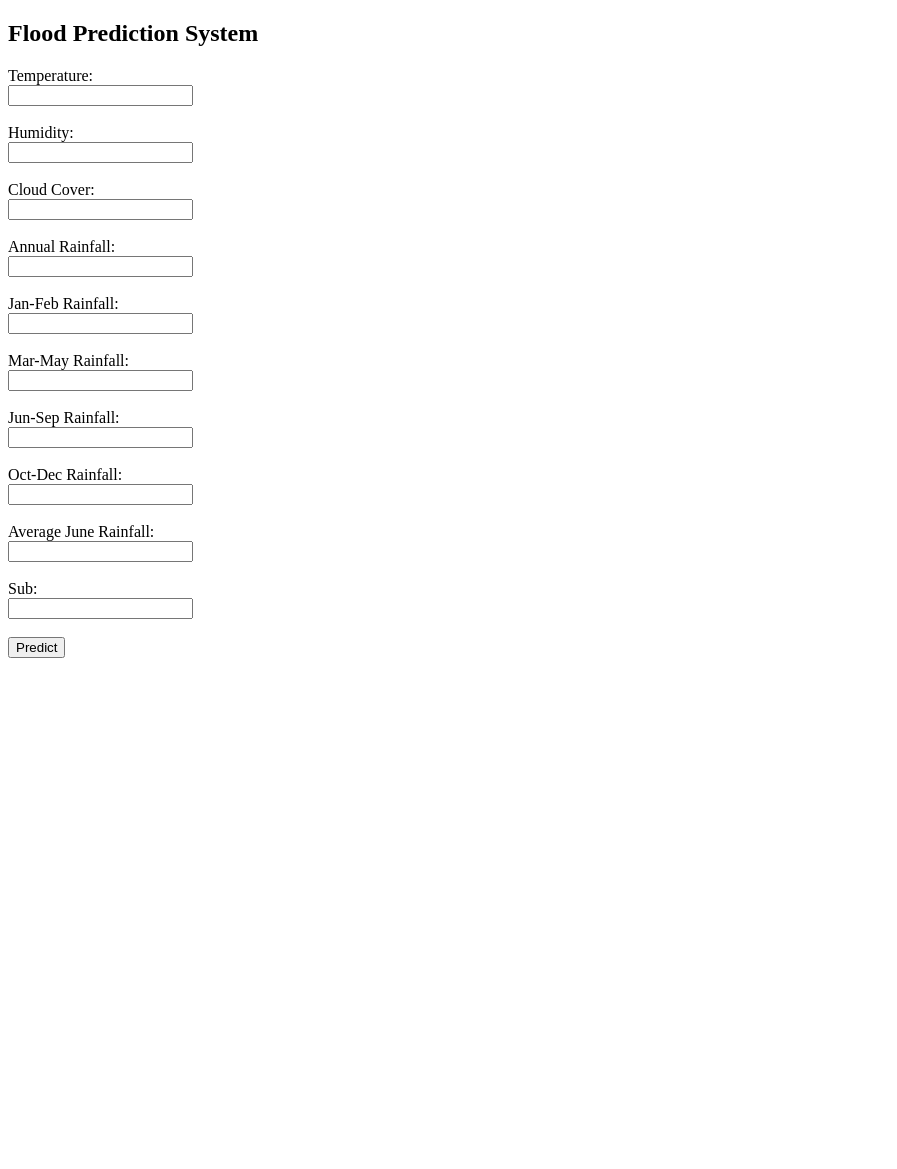
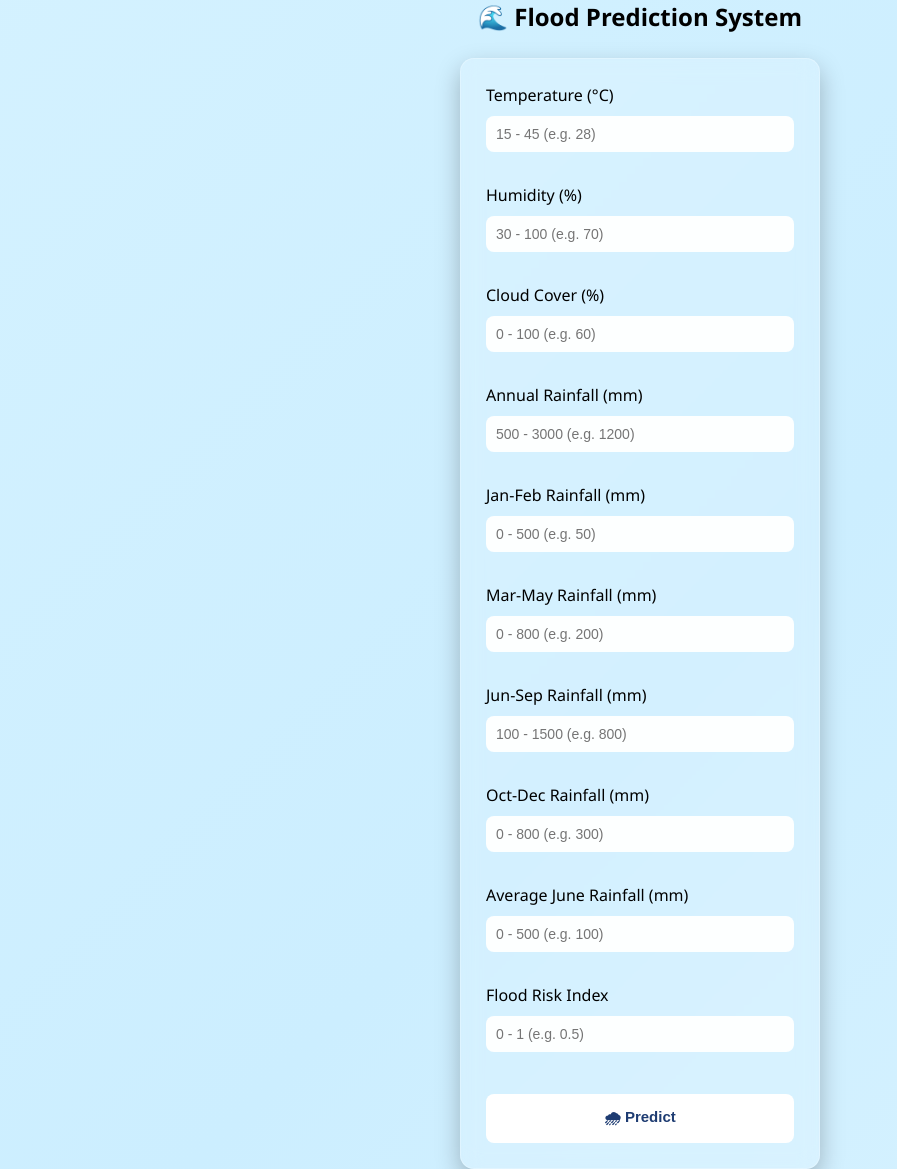
Before and after one commit to Ishrath06/Rising-Waters, a Flask app: page /predict in a window 1280 px wide. Shown: the whole page, without its empty margins (0-897 px from the left). Before the commit the page ends 658 px from the top, so only its background shows below. Run offline with Flask 3, Linux system fonts and the light colour scheme; parts of the project's set-up code (start-up, migrations or seed data) failed here and were passed over.

Commit message:
Improved UI, added flood risk percentage and better styling

```diff
--- a/app.py
+++ b/app.py
@@ -1,4 +1,4 @@
-from flask import Flask, render_template, request, redirect, url_for
+from flask import Flask, render_template, request
 import joblib
 import numpy as np
 
@@ -14,13 +14,11 @@ def home():
     return render_template("home.html")
 
 
-# Route for Flood Predicted page
 @app.route("/chance")
 def chance():
     return render_template("chance.html")
 
 
-# Route for No Flood page
 @app.route("/no_chance")
 def no_chance():
     return render_template("no_chance.html")
@@ -44,14 +42,19 @@ def predict():
             float(request.form["sub"])
         ]]
 
+        # scale input
         data = scaler.transform(np.array(data))
 
-        result = model.predict(data)
+        # 🔥 GET PROBABILITY (MAIN FIX)
+        prob = model.predict_proba(data)[0][1] * 100
 
-        if result[0] == 1:
-            return redirect(url_for("chance"))
+        print("Flood Risk %:", prob)
+
+        # decision based on probability
+        if prob >= 50:
+            return render_template("chance.html", risk=round(prob, 2))
         else:
-            return redirect(url_for("no_chance"))
+            return render_template("no_chance.html", risk=round(prob, 2))
 
     return render_template("index.html")
 
--- a/static/style.css
+++ b/static/style.css
@@ -1,38 +1,189 @@
-body {
-    font-family: Arial, sans-serif;
-    background-color: #f4f8fb;
-    text-align: center;
+* {
     margin: 0;
-    padding: 30px;
+    padding: 0;
+    box-sizing: border-box;
 }
 
-h1 {
-    color: #0d6efd;
+body {
+    font-family: 'Segoe UI', Tahoma, sans-serif;
+    min-height: 100vh;
+    margin: 0;
+    padding: 0;
+
+    /* 🌊 light wave background */
+    background: linear-gradient(135deg, #e0f7ff, #cceeff, #f0fbff);
+    background-size: 300% 300%;
+    animation: waveBG 10s ease infinite;
+
+    display: flex;
+    flex-direction: column;
+    align-items: center;
 }
 
-form {
-    width: 350px;
-    margin: auto;
-    padding: 20px;
-    background: white;
-    border-radius: 8px;
+@keyframes waveBG {
+    0% { background-position: 0% 50%; }
+    50% { background-position: 100% 50%; }
+    100% { background-position: 0% 50%; }
 }
 
-input {
-    width: 90%;
-    padding: 8px;
-    margin: 8px;
+/* Title */
+h1 {
+    color: #ffffff;
+    margin-top: 40px;
+    font-size: 30px;
+    letter-spacing: 1px;
+}
+
+/* Form Card */
+form {
+    width: 360px;
+    margin-top: 25px;
+    padding: 25px;
+
+    background: rgba(255, 255, 255, 0.15);
+    backdrop-filter: blur(10px);
+
+    border-radius: 14px;
+    box-shadow: 0 10px 25px rgba(0,0,0,0.25);
+
+    border: 1px solid rgba(255, 255, 255, 0.25);
+
+    /* IMPORTANT: force refresh */
+    animation: fadeUp 0.8s ease-in-out;
+}
+
+/* Inputs + Select */
+input, select {
+    width: 100%;
+    padding: 10px;
+    margin: 10px 0;
+
+    border: none;
+    border-radius: 8px;
+
+    font-size: 14px;
+    outline: none;
+
+    background: rgba(255, 255, 255, 0.95);
+}
+
+/* 🌟 Button */
+button {
+    width: 100%;
+    padding: 12px;
+    margin-top: 10px;
+
+    background: #ffffff;
+    color: #1e3c72;
+
+    border: none;
+    border-radius: 8px;
+
+    font-size: 15px;
+    font-weight: 600;
+
+    cursor: pointer;
+
+    transition: all 0.3s ease;
+}
+
+/* hover */
+button:hover {
+    background: #1e3c72;
+    color: #ffffff;
+    border: 1px solid white;
+    transform: scale(1.03);
+}
+
+/* focus */
+input:focus, select:focus {
+    outline: 2px solid #ffffff;
+}
+
+/* animation */
+@keyframes fadeUp {
+    from {
+        opacity: 0;
+        transform: translateY(25px);
+    }
+    to {
+        opacity: 1;
+        transform: translateY(0);
+    }
+}
+.card {
+    width: 400px;
+    margin-top: 80px;
+    padding: 25px;
+
+    background: rgba(255, 255, 255, 0.7);
+    border-radius: 15px;
+
+    text-align: center;
+    box-shadow: 0 10px 25px rgba(0,0,0,0.15);
+}
+
+.desc {
+    margin: 15px 0;
+    color: #333;
+}
+
+.info {
+    text-align: left;
+    margin: 15px 0;
+    padding-left: 20px;
+    color: #444;
 }
 
 button {
-    padding: 10px 20px;
-    background: #0d6efd;
-    color: white;
-    border: none;
-    cursor: pointer;
-    border-radius: 5px;
+    margin-top: 10px;
 }
 
-button:hover {
-    background: #084298;
+.result-card {
+    width: 400px;
+    margin-top: 100px;
+    padding: 25px;
+    border-radius: 15px;
+    text-align: center;
+    backdrop-filter: blur(10px);
+    box-shadow: 0 10px 25px rgba(0,0,0,0.2);
 }
+
+/* 🌊 SAFE - soft blue (calm ocean feel) */
+.safe {
+    background: rgba(173, 216, 230, 0.25);
+    border: 2px solid #5dade2;
+    color: #1b4f72;
+}
+
+/* 🌊 FLOOD - deep navy blue alert */
+.danger {
+    background: rgba(25, 42, 86, 0.25);
+    border: 2px solid #1f618d;
+    color: #d6eaf8;
+}
+
+/* Title inside cards */
+.result-card h1 {
+    color: inherit;
+}
+
+/* Button / link */
+.result-card a {
+    display: inline-block;
+    margin-top: 15px;
+    padding: 10px 16px;
+    text-decoration: none;
+    border-radius: 8px;
+    font-weight: bold;
+
+    background: rgba(255, 255, 255, 0.8);
+    color: #1e3c72;
+
+    transition: 0.3s;
+}
+
+.result-card a:hover {
+    transform: scale(1.05);
+    background: white;
+}
--- a/templates/chance.html
+++ b/templates/chance.html
@@ -2,15 +2,19 @@
 <html>
 <head>
     <title>Flood Alert</title>
+    <link rel="stylesheet" href="{{ url_for('static', filename='style.css') }}">
 </head>
 
 <body>
 
+<div class="result-card danger">
     <h1>⚠ Flood Alert!</h1>
-
     <p>High chance of flood detected.</p>
 
+    <h2>Flood Risk: {{ risk }}%</h2>
+
     <a href="/predict">Try Again</a>
+</div>
 
 </body>
 </html>
--- a/templates/index.html
+++ b/templates/index.html
@@ -2,44 +2,45 @@
 <html>
 <head>
     <title>Flood Prediction</title>
+    <link rel="stylesheet" href="{{ url_for('static', filename='style.css') }}">
 </head>
 <body>
 
-<h2>Flood Prediction System</h2>
+<h2>🌊 Flood Prediction System</h2>
 
 <form action="/predict" method="POST">
 
-    <label>Temperature:</label><br>
-    <input type="number" name="temp" required><br><br>
+    <label>Temperature (°C)</label><br>
+    <input type="number" name="temp" placeholder="15 - 45 (e.g. 28)" min="15" max="45" required><br><br>
 
-    <label>Humidity:</label><br>
-    <input type="number" name="humidity" required><br><br>
+    <label>Humidity (%)</label><br>
+    <input type="number" name="humidity" placeholder="30 - 100 (e.g. 70)" min="30" max="100" required><br><br>
 
-    <label>Cloud Cover:</label><br>
-    <input type="number" name="cloud" required><br><br>
+    <label>Cloud Cover (%)</label><br>
+    <input type="number" name="cloud" placeholder="0 - 100 (e.g. 60)" min="0" max="100" required><br><br>
 
-    <label>Annual Rainfall:</label><br>
-    <input type="number" step="any" name="annual" required><br><br>
+    <label>Annual Rainfall (mm)</label><br>
+    <input type="number" step="any" name="annual" placeholder="500 - 3000 (e.g. 1200)" min="500" max="3000" required><br><br>
 
-    <label>Jan-Feb Rainfall:</label><br>
-    <input type="number" step="any" name="janfeb" required><br><br>
+    <label>Jan-Feb Rainfall (mm)</label><br>
+    <input type="number" step="any" name="janfeb" placeholder="0 - 500 (e.g. 50)" min="0" max="500" required><br><br>
 
-    <label>Mar-May Rainfall:</label><br>
-    <input type="number" step="any" name="marmay" required><br><br>
+    <label>Mar-May Rainfall (mm)</label><br>
+    <input type="number" step="any" name="marmay" placeholder="0 - 800 (e.g. 200)" min="0" max="800" required><br><br>
 
-    <label>Jun-Sep Rainfall:</label><br>
-    <input type="number" step="any" name="junsep" required><br><br>
+    <label>Jun-Sep Rainfall (mm)</label><br>
+    <input type="number" step="any" name="junsep" placeholder="100 - 1500 (e.g. 800)" min="100" max="1500" required><br><br>
 
-    <label>Oct-Dec Rainfall:</label><br>
-    <input type="number" step="any" name="octdec" required><br><br>
+    <label>Oct-Dec Rainfall (mm)</label><br>
+    <input type="number" step="any" name="octdec" placeholder="0 - 800 (e.g. 300)" min="0" max="800" required><br><br>
 
-    <label>Average June Rainfall:</label><br>
-    <input type="number" step="any" name="avgjune" required><br><br>
+    <label>Average June Rainfall (mm)</label><br>
+    <input type="number" step="any" name="avgjune" placeholder="0 - 500 (e.g. 100)" min="0" max="500" required><br><br>
 
-    <label>Sub:</label><br>
-    <input type="number" step="any" name="sub" required><br><br>
+    <label>Flood Risk Index</label><br>
+    <input type="number" step="0.01" name="sub" placeholder="0 - 1 (e.g. 0.5)" min="0" max="1" required><br><br>
 
-    <button type="submit">Predict</button>
+    <button type="submit">🌧 Predict</button>
 
 </form>
 
--- a/templates/no_chance.html
+++ b/templates/no_chance.html
@@ -2,15 +2,19 @@
 <html>
 <head>
     <title>Safe</title>
+    <link rel="stylesheet" href="{{ url_for('static', filename='style.css') }}">
 </head>
 
 <body>
 
+<div class="result-card safe">
     <h1>✅ Safe</h1>
-
     <p>No flood predicted.</p>
 
+    <h2>Flood Risk: {{ risk }}%</h2>
+
     <a href="/predict">Check Again</a>
+</div>
 
 </body>
 </html>
```
Also changed, not shown: templates/home.html (+20 -5 lines).
